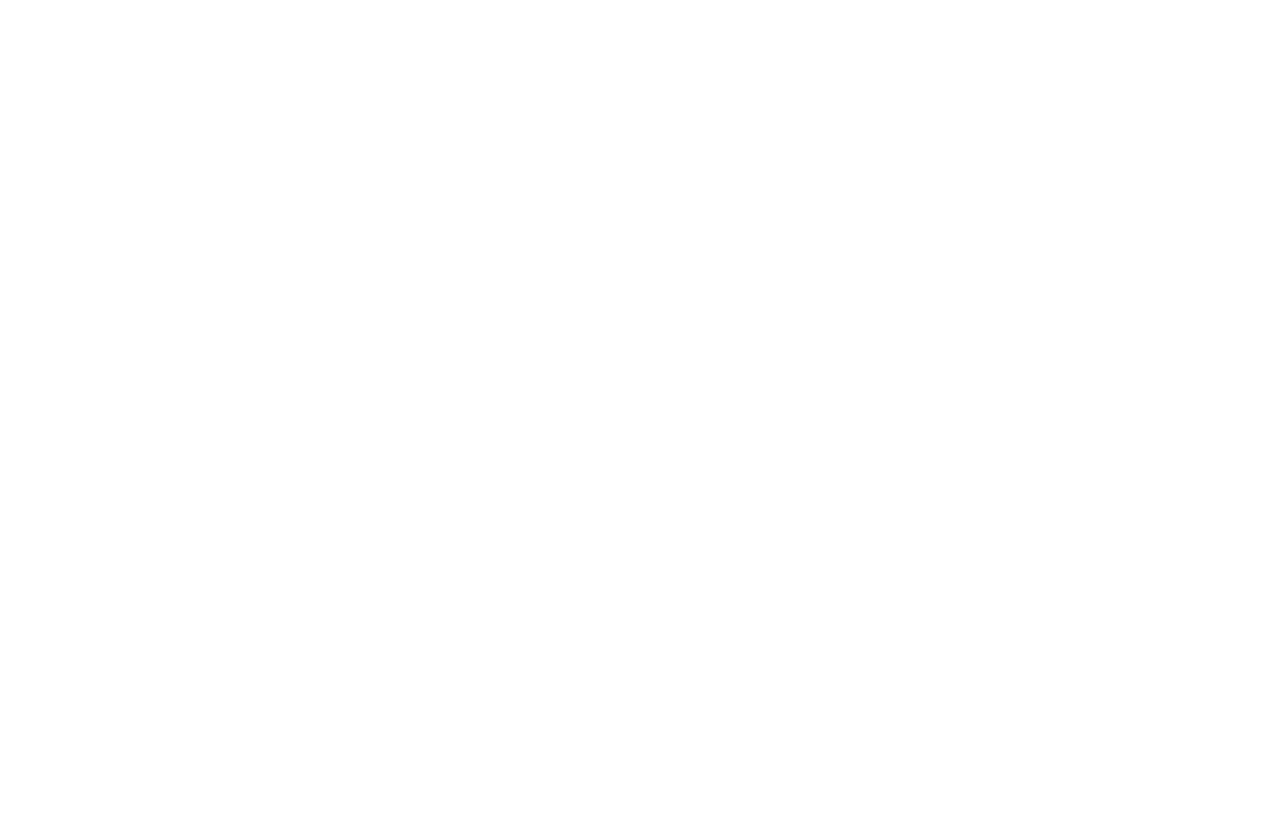
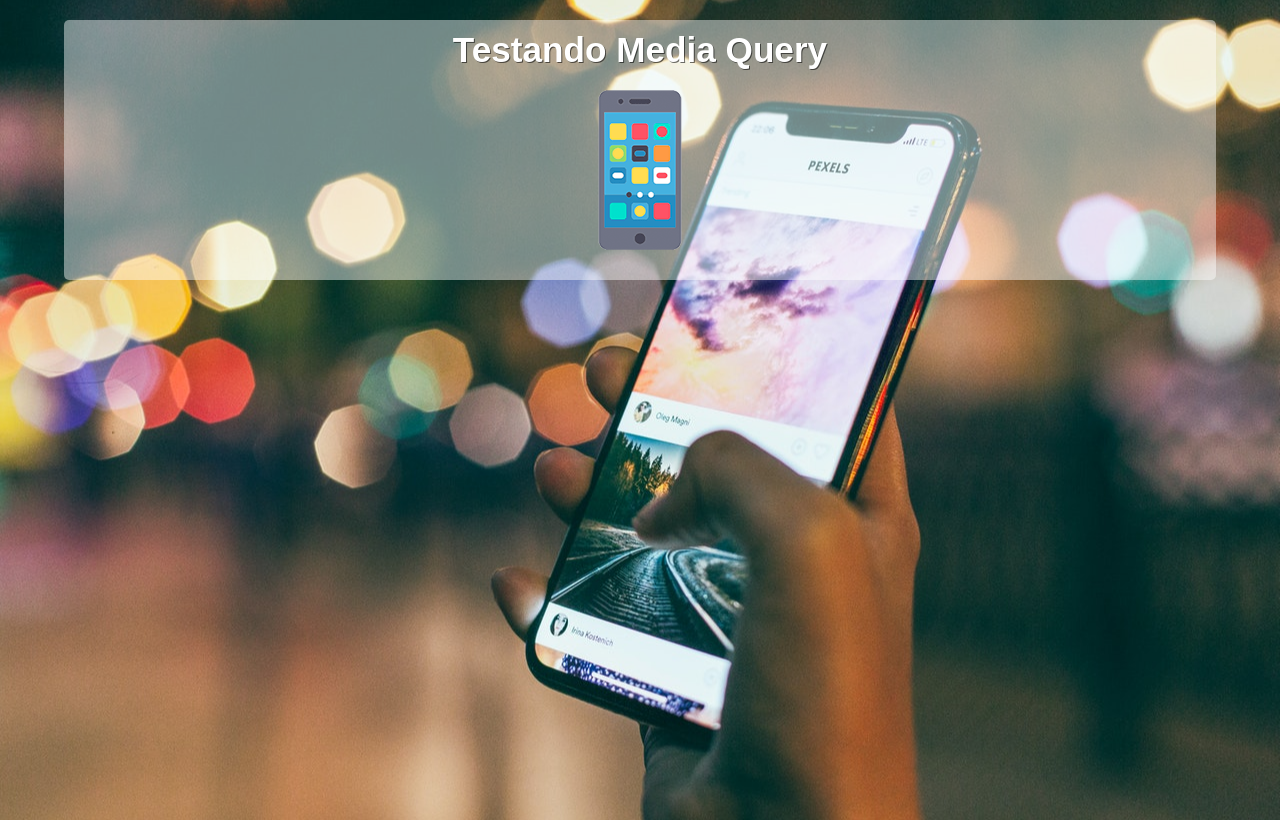
Before and after one commit to milenamaiza2004-boop/html-e-css, a plain HTML site: page exercícios/ex024/mq004/index.html in a window 1280 px wide. Drawn offline with Linux system fonts and the light colour scheme.

Commit message:
criei o css do mq004

```diff
--- /dev/null
+++ b/exercícios/ex024/mq004/estilos/media-query.css
@@ -0,0 +1,3 @@
+@charset "UTF-8";
+
+/*Todas as demais mídias*/
--- /dev/null
+++ b/exercícios/ex024/mq004/estilos/style.css
@@ -0,0 +1,50 @@
+@charset "UTF-8";
+
+/*Versão Mobile First*/
+
+*{
+    font-family:Arial, Helvetica, sans-serif;
+    font-size:1.3em;
+    margin:0px;
+    padding:0px;
+    box-sizing: border-box;
+}
+
+body, html{
+    width:100vw;
+    height:100vh;
+
+}
+
+body{
+   background: black url("../imagens/back-phone.jpg") no-repeat;
+   background-size: cover;
+   background-position: center center;
+}
+
+main{
+    background-color: rgba(255, 255, 255, 0.449);
+    width:90vw;
+    margin: auto;
+    margin-top: 20px;
+    border-radius: 5px;
+    padding:10px;
+}
+
+h1{
+    text-align: center;
+    color:white;
+    font-size: 1em;
+    text-shadow: 1px 1px 0px rgba(0, 0, 0, 0.558);
+}
+
+img{
+    display: block;
+    margin:auto;
+}
+
+img#phone {display:block;}
+img#tablet {display:none;}
+img#print {display:none;}
+img#pc {display:none;}
+img#tv {display:none;}
--- a/exercícios/ex024/mq004/index.html
+++ b/exercícios/ex024/mq004/index.html
@@ -4,8 +4,20 @@
     <meta charset="UTF-8">
     <meta name="viewport" content="width=device-width, initial-scale=1.0">
     <title>Media Query</title>
+    <link rel="stylesheet" href="estilos/style.css" media="all">
+    <link rel="stylesheet" href="estilos/media-query.css">
 </head>
 <body>
+    <main>
+        <h1>Testando Media Query</h1>
+        <img id="phone" src="imagens/icon-phone.png" alt="acessando via telefone">
+        <img id="tablet" src="imagens/icon-tablet.png" alt="acessando via tablet">
+        <img id="print" src="imagens/icon-print.png" alt="versão impressora">
+        <img id="pc" src="imagens/icon-pc.png" alt="versão para grandes telas">
+        <img id="tv" src="imagens/icon-tv.png" alt="versão para tv">
+    </main>
 
 </body>
+
+
 </html>
```
